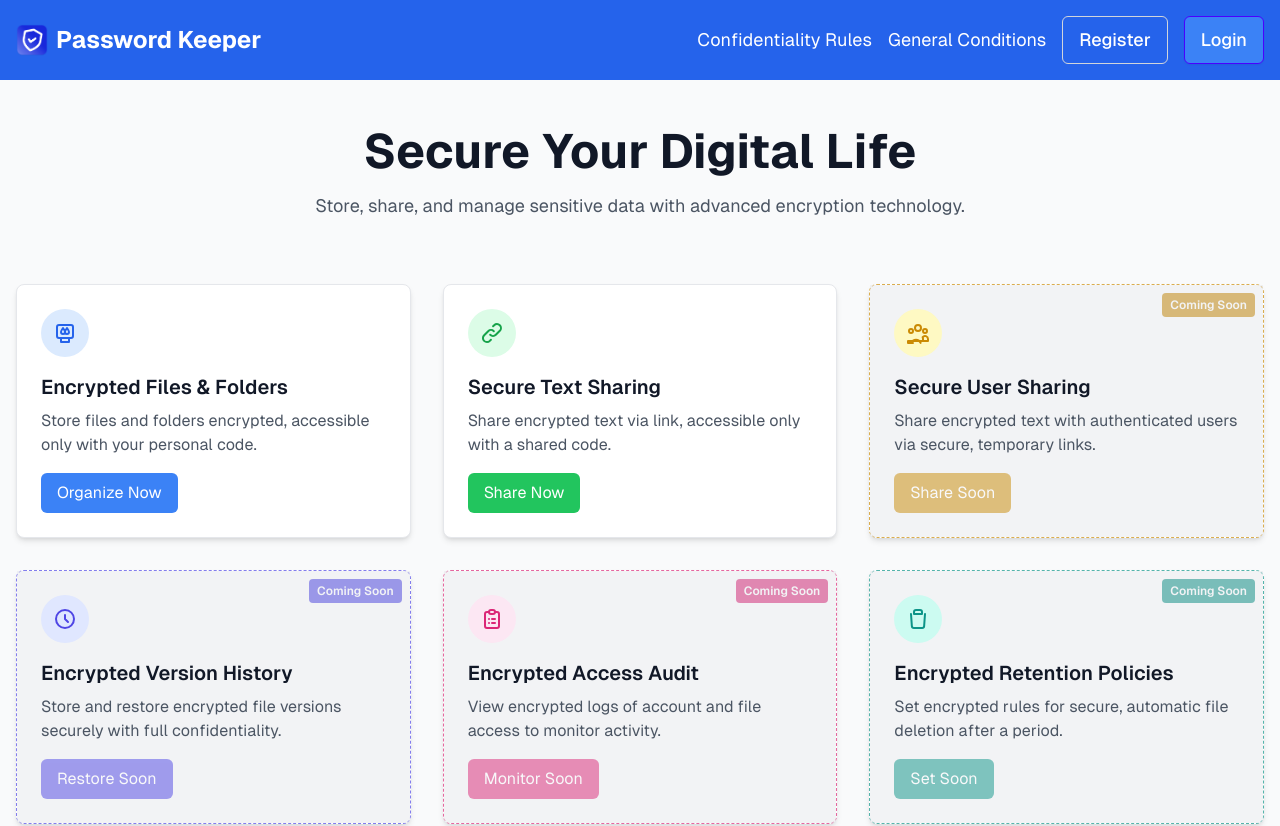
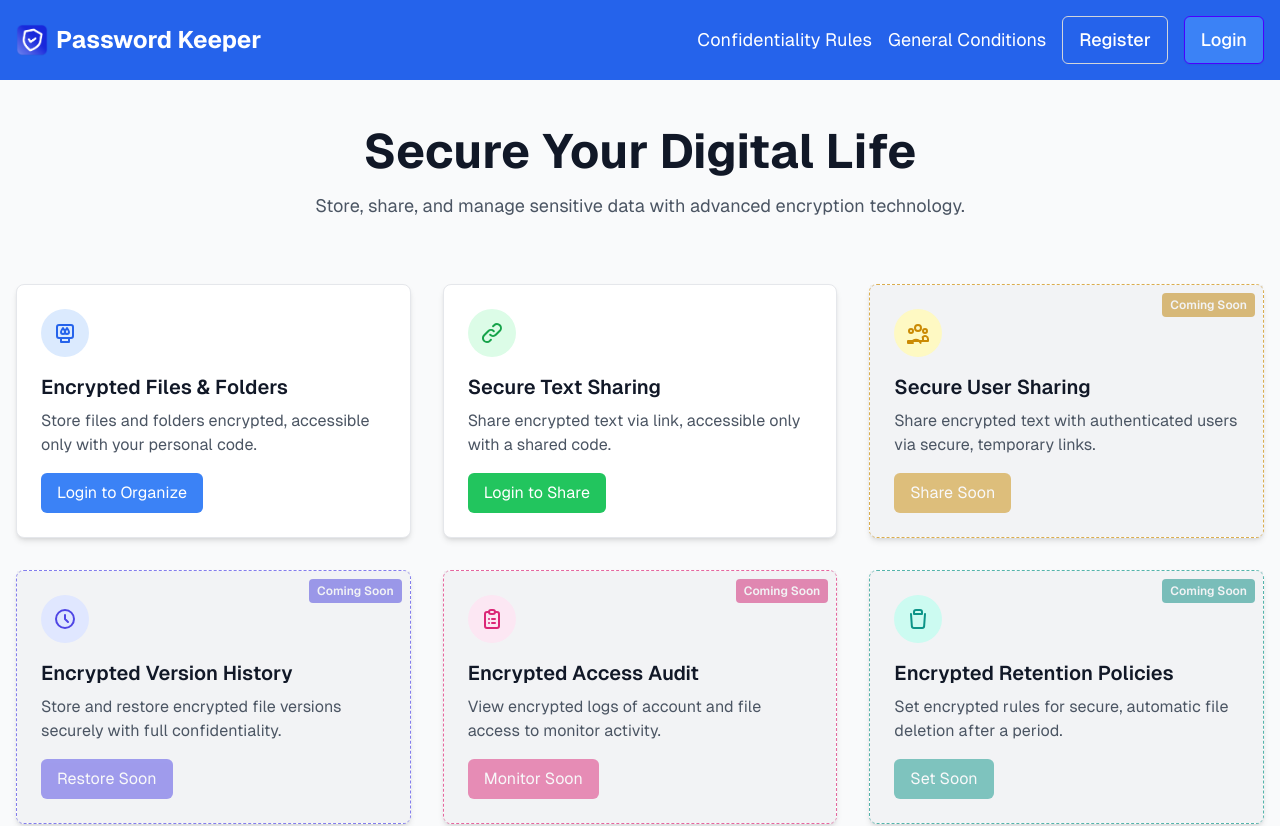
Before and after one commit to louisvolant/password-keeper-app, a Next.js app in the folder frontend/: page / in a window 1280 px wide. Shown: the top 826 px of the page. Built offline with nearby package versions, Linux system fonts and the light colour scheme; no server answers.

Commit message:
Added AuthModalContext

```diff
--- a/frontend/src/app/ClientLayout.tsx
+++ b/frontend/src/app/ClientLayout.tsx
@@ -4,6 +4,8 @@
 import { useState } from "react";
 import { Header } from "@/components/Header";
 import Navbar from "./Navbar";
+import { AuthModalProvider } from "@/context/AuthModalContext"; // Import the provider
+import AuthModal from "@/components/AuthModal"; // Import AuthModal
 
 interface ClientLayoutProps {
   children: React.ReactNode;
@@ -17,13 +19,14 @@ export default function ClientLayout({
   const toggleSidebar = () => setIsSidebarOpen(!isSidebarOpen);
 
   return (
-    <>
+    <AuthModalProvider>
       <Header
         toggleSidebar={toggleSidebar}
         isSidebarOpen={isSidebarOpen}
       />
       <Navbar isOpen={isSidebarOpen} toggleSidebar={toggleSidebar} />
       {children}
-    </>
+      <AuthModal />
+    </AuthModalProvider>
   );
 }
--- a/frontend/src/components/Header.tsx
+++ b/frontend/src/components/Header.tsx
@@ -1,14 +1,12 @@
 // src/components/Header.tsx
 "use client";
 
-import { useState } from "react";
 import Image from "next/image";
 import Link from "next/link";
 import { useRouter, usePathname } from "next/navigation";
 import { Button } from "@/components/ui/button";
-import AuthModal from "./AuthModal";
-import { logout } from '@/lib/api';
 import { useAuth } from '@/context/AuthContext';
+import { useAuthModal } from '@/context/AuthModalContext'; // Import useAuthModal
 
 interface HeaderProps {
   toggleSidebar: () => void;
@@ -18,19 +16,8 @@ interface HeaderProps {
 export const Header = ({ toggleSidebar, isSidebarOpen }: HeaderProps) => {
   const router = useRouter();
   const pathname = usePathname();
-  const [isModalOpen, setIsModalOpen] = useState(false);
-  const [modalMode, setModalMode] = useState<"login" | "register">("login");
-  const { isAuthenticated, handleLogout } = useAuth();
-
-  const openLoginModal = () => {
-    setModalMode("login");
-    setIsModalOpen(true);
-  };
-
-  const openRegisterModal = () => {
-    setModalMode("register");
-    setIsModalOpen(true);
-  };
+  const { isAuthenticated, handleLogout } = useAuth(); // Use AuthContext
+  const { openLoginModal, openRegisterModal } = useAuthModal(); // Use AuthModalContext
 
   return (
     <header className="bg-blue-600 dark:bg-blue-800 text-white py-4">
@@ -88,7 +75,7 @@ export const Header = ({ toggleSidebar, isSidebarOpen }: HeaderProps) => {
               )}
               <Button
                 variant="default"
-                onClick={handleLogout}
+                onClick={handleLogout} // handleLogout still comes from AuthContext
                 className="btn btn-primary flex items-center text-white hover:bg-blue-700 dark:hover:bg-blue-900 px-2 py-1 text-lg"
               >
                 <svg
@@ -112,14 +99,14 @@ export const Header = ({ toggleSidebar, isSidebarOpen }: HeaderProps) => {
             <div className="flex items-center space-x-4">
               <Button
                 variant="outline"
-                onClick={openRegisterModal}
+                onClick={openRegisterModal} // Use openRegisterModal from context
                 className="btn btn-outline border-gray-300 dark:border-gray-600 text-white hover:bg-gray-100 dark:hover:bg-gray-700 hover:text-gray-700 dark:hover:text-gray-300 px-2 py-1 text-lg"
               >
                 Register
               </Button>
               <Button
                 variant="default"
-                onClick={openLoginModal}
+                onClick={openLoginModal} // Use openLoginModal from context
                 className="btn btn-primary bg-blue-500 hover:bg-blue-600 dark:bg-blue-400 dark:hover:bg-blue-500 text-white px-2 py-1 text-lg"
               >
                 Login
@@ -128,11 +115,6 @@ export const Header = ({ toggleSidebar, isSidebarOpen }: HeaderProps) => {
           )}
         </div>
       </div>
-      <AuthModal
-        isOpen={isModalOpen}
-        setIsOpen={setIsModalOpen}
-        initialMode={modalMode}
-      />
     </header>
   );
 };
--- a/frontend/src/components/HomePageFeatures.tsx
+++ b/frontend/src/components/HomePageFeatures.tsx
@@ -2,13 +2,14 @@
 "use client";
 
 import Link from "next/link";
-
+import { useAuthModal } from "@/context/AuthModalContext"; // Import useAuthModal
 
 interface HomePageFeaturesProps {
   isAuthenticated: boolean;
 }
 
 export const HomePageFeatures = ({ isAuthenticated }: HomePageFeaturesProps) => {
+  const { openLoginModal } = useAuthModal(); // Use useAuthModal to get openLoginModal
 
   const handleFeatureClick = () => {
     if (!isAuthenticated) {
@@ -34,14 +35,17 @@ export const HomePageFeatures = ({ isAuthenticated }: HomePageFeaturesProps) =>
             Store files and folders encrypted, accessible only with your personal code.
           </p>
           <Link
-              href="/securecontent"
+            href={isAuthenticated ? "/securecontent" : "#"}
             onClick={(e) => {
-                if (!handleFeatureClick()) e.preventDefault();
+               if (!isAuthenticated) {
+                 e.preventDefault(); // Prevent default navigation
+                 openLoginModal(); // Open the login modal from context
+               }
             }}
             className="inline-block bg-blue-500 text-white px-4 py-2 rounded-md hover:bg-blue-600 dark:bg-blue-400 dark:hover:bg-blue-500 transition-colors"
-              aria-label="Organize encrypted files and folders"
+            aria-label={isAuthenticated ? "Organize encrypted files and folders" : "Login to organize encrypted files and folders"} // Update aria-label
           >
-              Organize Now
+            {isAuthenticated ? "Organize Now" : "Login to Organize"} {/* Conditional Button Text */}
           </Link>
         </div>
 
@@ -59,14 +63,17 @@ export const HomePageFeatures = ({ isAuthenticated }: HomePageFeaturesProps) =>
             Share encrypted text via link, accessible only with a shared code.
           </p>
           <Link
-              href="/temporarycontent"
+            href={isAuthenticated ? "/temporarycontent" : "#"}
             onClick={(e) => {
-                if (!handleFeatureClick()) e.preventDefault();
+               if (!isAuthenticated) {
+                 e.preventDefault();
+                 openLoginModal();
+               }
             }}
             className="inline-block bg-green-500 text-white px-4 py-2 rounded-md hover:bg-green-600 dark:bg-green-500 dark:hover:bg-green-600 transition-colors"
-              aria-label="Share encrypted text securely"
+            aria-label={isAuthenticated ? "Share encrypted text securely" : "Login to share encrypted text securely"}
           >
-              Share Now
+             {isAuthenticated ? "Share Now" : "Login to Share"}
           </Link>
         </div>
 
--- /dev/null
+++ b/frontend/src/context/AuthModalContext.tsx
@@ -0,0 +1,65 @@
+// src/context/AuthModalContext.tsx
+"use client";
+
+import { createContext, useContext, useState, ReactNode, useEffect } from 'react';
+
+interface AuthModalContextType {
+  isModalOpen: boolean;
+  modalMode: "login" | "register";
+  openLoginModal: () => void;
+  openRegisterModal: () => void;
+  setIsOpen: (value: boolean) => void; // Expose the state setter
+  setModalMode: (mode: "login" | "register") => void; // Expose the state setter
+}
+
+const AuthModalContext = createContext<AuthModalContextType | undefined>(undefined);
+
+interface AuthModalProviderProps {
+  children: ReactNode;
+}
+
+export const AuthModalProvider = ({ children }: AuthModalProviderProps) => {
+  // These are the state variables and their actual setter functions from useState
+  const [isModalOpen, setIsModalOpen] = useState(false);
+  const [modalMode, setModalMode] = useState<"login" | "register">("login");
+
+  const openLoginModal = () => {
+    setModalMode("login");
+    setIsModalOpen(true);
+  };
+
+  const openRegisterModal = () => {
+    setModalMode("register");
+    setIsModalOpen(true);
+  };
+
+  useEffect(() => {
+      if (!isModalOpen) {
+          setModalMode('login');
+      }
+  }, [isModalOpen]);
+
+
+  return (
+    <AuthModalContext.Provider
+      value={{
+        isModalOpen,
+        modalMode,
+        openLoginModal,
+        openRegisterModal,
+        setIsOpen: setIsModalOpen,
+        setModalMode: setModalMode,
+      }}
+    >
+      {children}
+    </AuthModalContext.Provider>
+  );
+};
+
+export const useAuthModal = () => {
+  const context = useContext(AuthModalContext);
+  if (context === undefined) {
+    throw new Error('useAuthModal must be used within an AuthModalProvider');
+  }
+  return context;
+};
```
Lines whose indentation alone changed are shown as unchanged.
